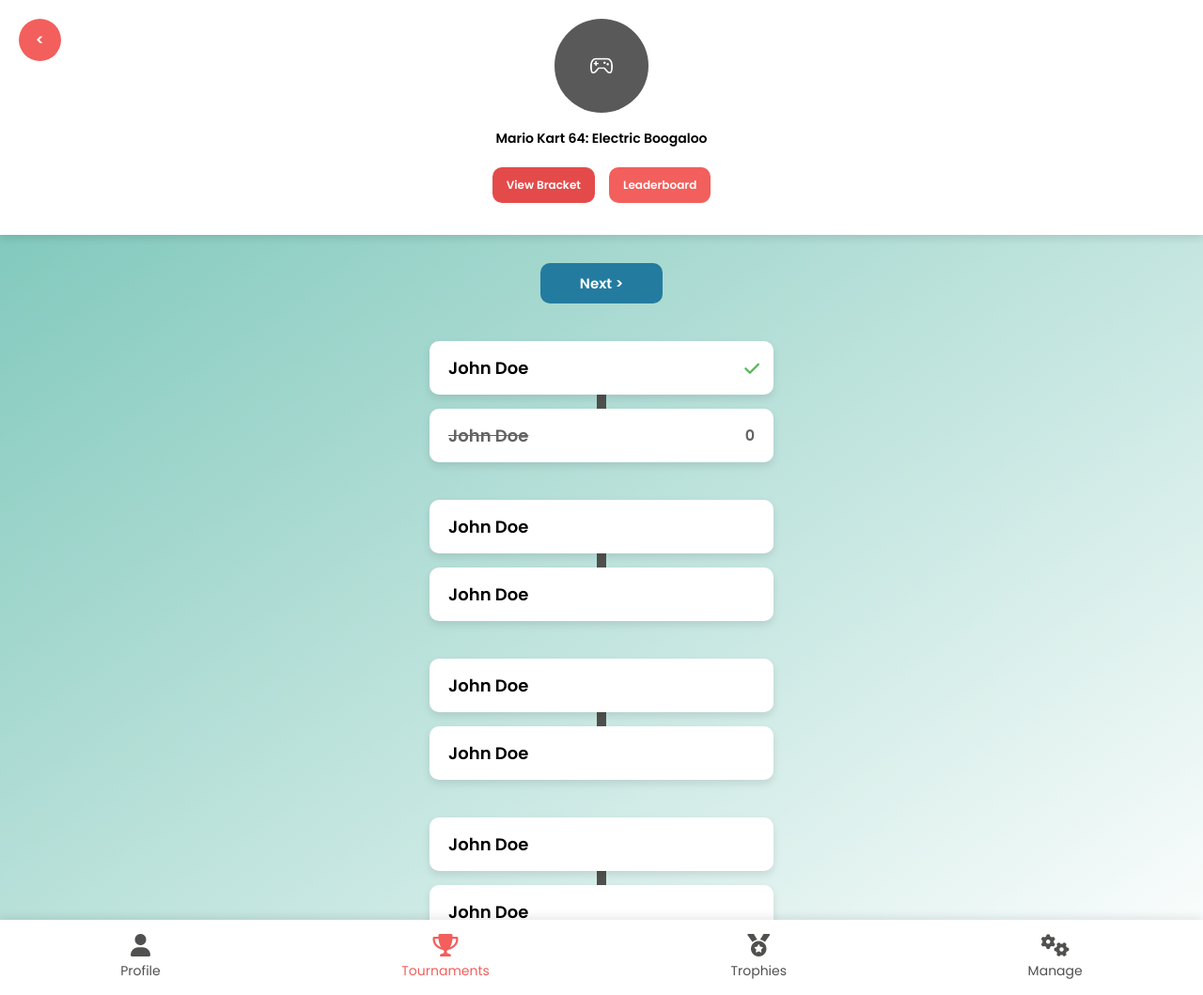
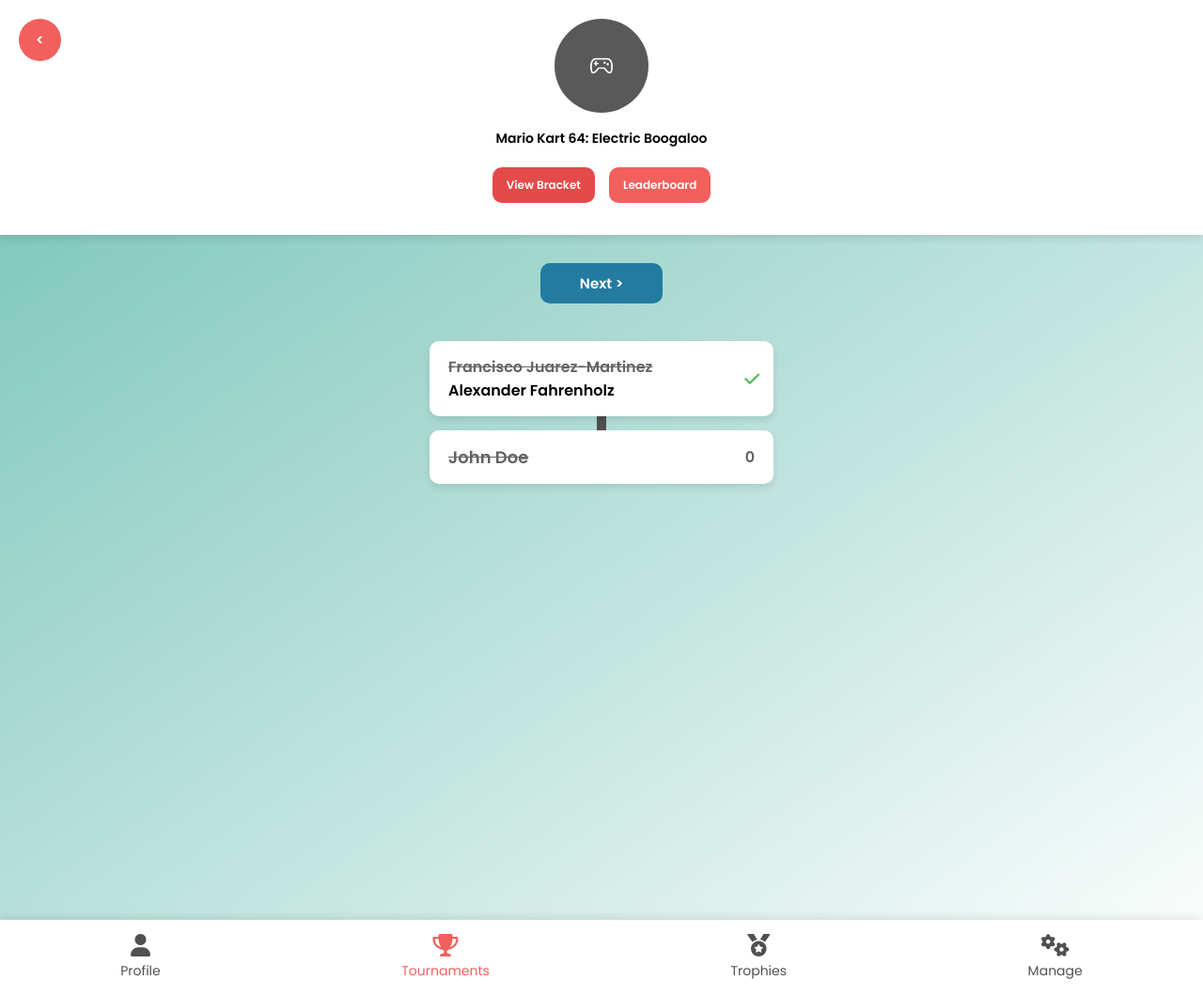
Before and after one commit to LucasTCook/TournaMaster, a PHP site: page /game/1/1 in a window 1280 px wide. Shown: the whole page at 94% size. Run offline with PHP 8.4, Linux system fonts and the light colour scheme.

Commit message:
doubles cards

```diff
--- a/css/bracket.css
+++ b/css/bracket.css
@@ -16,7 +16,7 @@
     margin-bottom: 40px
 }
 
-.bracket-card-single {
+.bracket-card {
     display: flex;
     justify-content: space-between;
     align-items: center;
@@ -29,7 +29,7 @@
     position: relative;
 }
 
-.bracket-card-single::before {
+.bracket-card::before {
     content: '';
     position: absolute;
     left: 50%;
@@ -41,7 +41,7 @@
     z-index: -1;
 }
 
-.bracket-card-single:first-child::before {
+.bracket-card:first-child::before {
     display: none; /* Remove the line for the first card */
 }
 
@@ -101,15 +101,26 @@
 }
 
 @media (min-width: 768px) {
-    .bracket-card-single {
+    .bracket-card {
         width: 60%;
         margin: auto;
     }
 }
 
 @media (min-width: 1024px) {
-    .bracket-card-single {
+    .bracket-card {
         width: 30%;
         margin: auto;
     }
 }
+
+.player-name-double {
+    font-size: 16px;
+    font-weight: bold;
+}
+
+.double-player-container {
+    display: flex;
+    flex-direction: column; /* Stacks the spans vertically */
+    align-items: flex-start; /* Aligns the text to the left */
+}
--- a/php/games/game.php
+++ b/php/games/game.php
@@ -34,91 +34,28 @@ include '../../includes/header.php';
     </div>
     <div id="bracket-page-0" class="bracket-page">
         <div class="bracket-group">
-            <div class="bracket-card-single with-line">
-                <div>
-                    <span class="player-name">John Doe</span>
+            <div class="bracket-card with-line">
+                <div class="double-player-container">
+                    <span class="player-name-double eliminated">Francisco Juarez-Martinez</span>
+                    <span class="player-name-double">Alexander Fahrenholz</span>
                 </div>
                 <i class="fas fa-check winner-checkmark"></i>
             </div>
-            <div class="bracket-card-single">
-                <div>
-                    <span class="player-name eliminated">John Doe</span>
-                </div>
+            <div class="bracket-card">
+                <span class="player-name eliminated">John Doe</span>
                 <div class="points">0</div>
-            </div>
-        </div>
-        <div class="bracket-group">
-            <div class="bracket-card-single with-line">
-                <div>
-                    <span class="player-name">John Doe</span>
-                </div>
-            </div>
-            <div class="bracket-card-single">
-                <div>
-                    <span class="player-name">John Doe</span>
-                </div>
-            </div>
-        </div>
-        <div class="bracket-group">
-            <div class="bracket-card-single with-line">
-                <div>
-                    <span class="player-name">John Doe</span>
-                </div>
-            </div>
-            <div class="bracket-card-single">
-                <div>
-                    <span class="player-name">John Doe</span>
-                </div>
-            </div>
-        </div>
-        <div class="bracket-group">
-            <div class="bracket-card-single with-line">
-                <div>
-                    <span class="player-name">John Doe</span>
-                </div>
-            </div>
-            <div class="bracket-card-single">
-                <div>
-                    <span class="player-name">John Doe</span>
-                </div>
             </div>
         </div>
     </div>
     <div id="bracket-page-1" class="bracket-page">
         <div class="bracket-group">
-            <div class="bracket-card-single with-line">
-                <div>
-                    <span class="player-name">TBD</span>
-                </div>
-            </div>
-            <div class="bracket-card-single">
-                <div>
-                    <span class="player-name">TBD</span>
-                </div>
-            </div>
-        </div>
-        <div class="bracket-group">
-            <div class="bracket-card-single with-line">
-                <div>
-                    <span class="player-name">TBD</span>
-                </div>
-            </div>
-            <div class="bracket-card-single">
-                <div>
-                    <span class="player-name">TBD</span>
-                </div>
-            </div>
-        </div>
-    </div>
-    <div id="bracket-page-2" class="bracket-page">
-        <div class="bracket-group">
-            <div class="bracket-card-single with-line">
+            <div class="bracket-card with-line">
                 <div>
                     <span class="player-name">TBD</span>
                     <i class="fas fa-trophy gold-trophy bracket-winner-trophey"></i>
                 </div>
             </div>
-            <div class="bracket-card-single">
+            <div class="bracket-card">
                 <div>
                     <span class="player-name">TBD</span>
                 </div>
```
